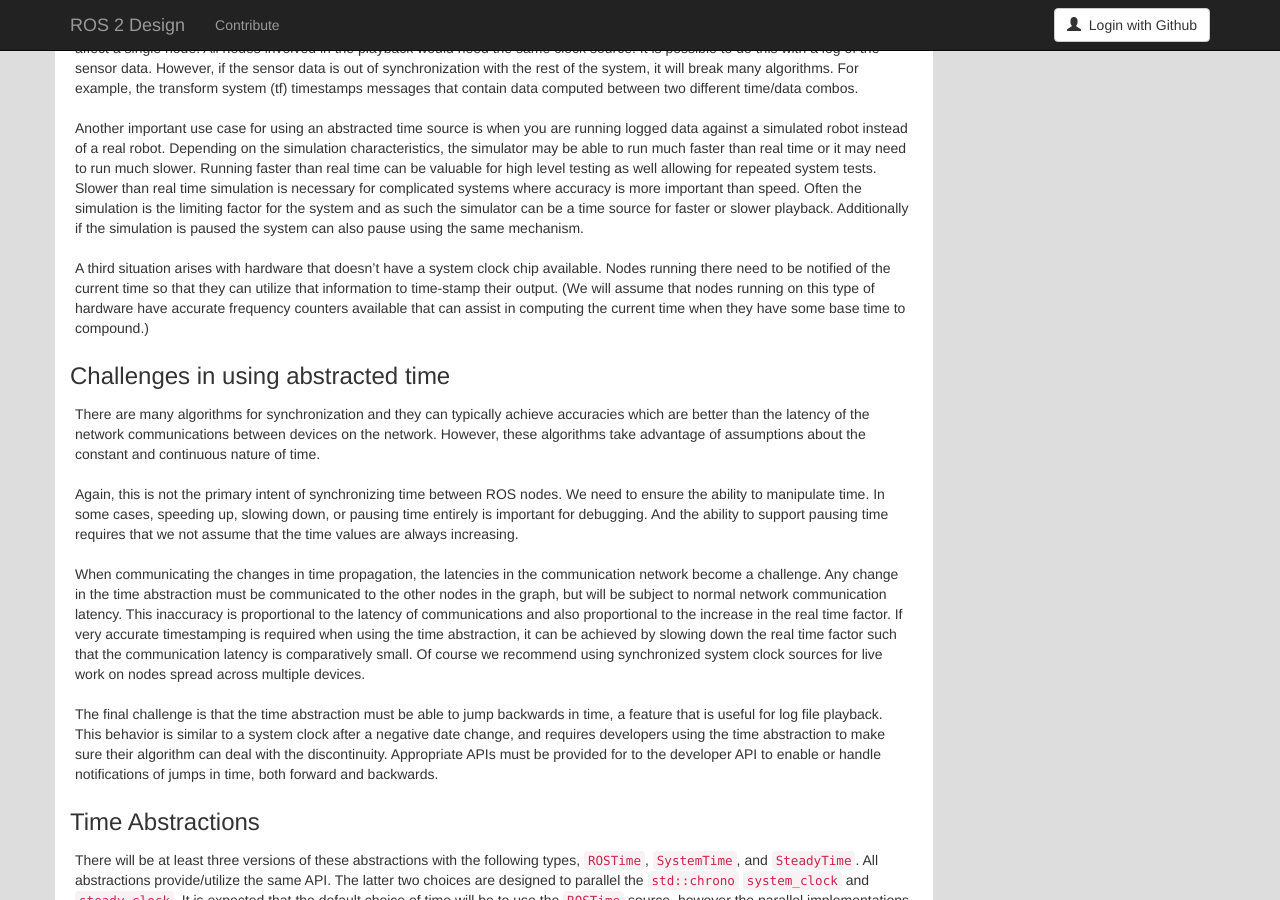
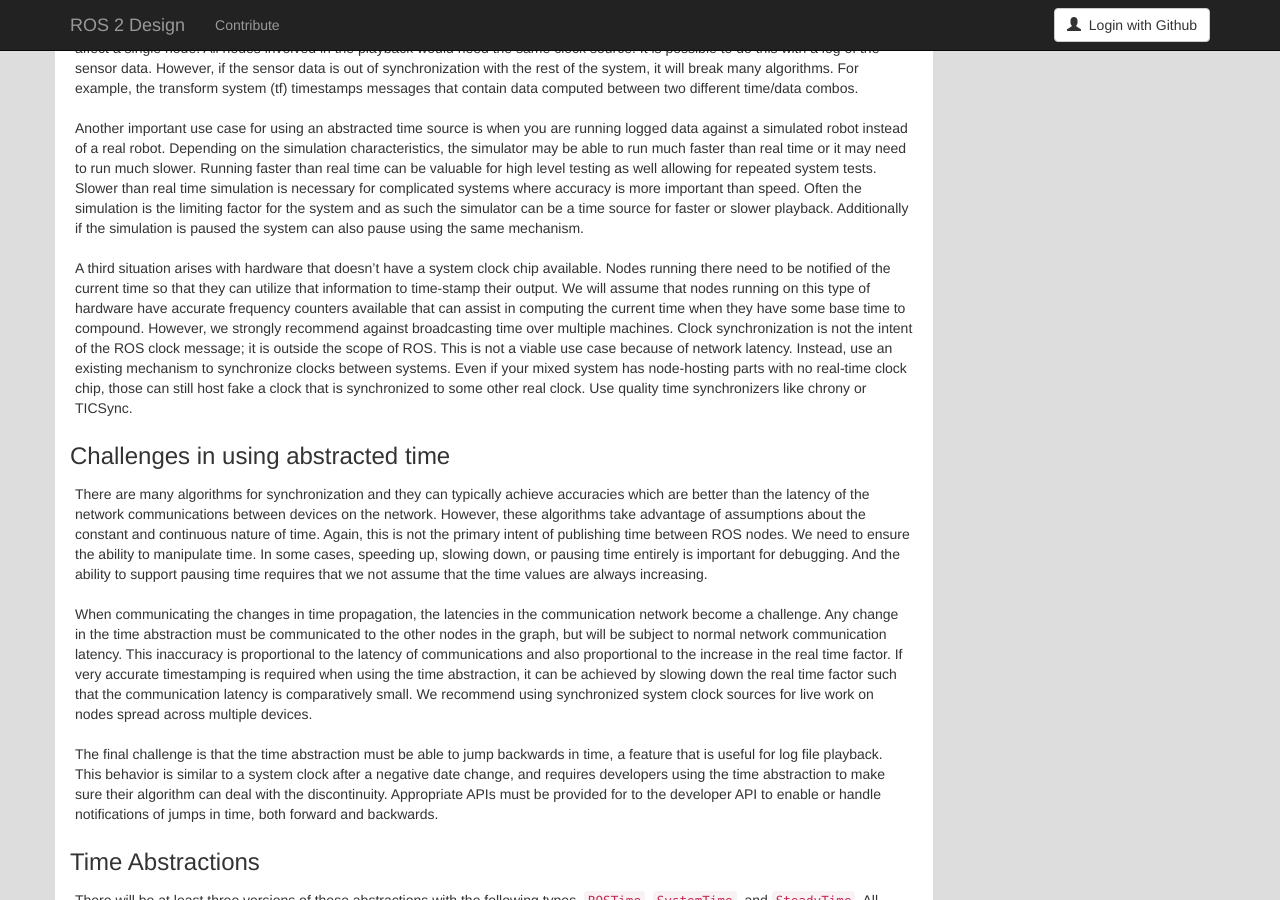
Before and after one commit to ros2/design, a Jekyll site: the page built from articles/130_ros_time.md, in a window 1280 px wide and 900 px high, scrolled down 499 px. Built offline with Jekyll 4.4.1, drawn with Linux system fonts in a browser that asks for light colours; nearby versions of some CDN libraries.

Commit message:
clarifying that we don't want to use ROSTime as a synchronization mechanism

```diff
--- a/articles/130_ros_time.md
+++ b/articles/130_ros_time.md
@@ -47,14 +47,19 @@ Additionally if the simulation is paused the system can also pause using the sam
 
 A third situation arises with hardware that doesn't have a system clock chip available.
 Nodes running there need to be notified of the current time so that they can utilize that information to time-stamp their output.
-(We will assume that nodes running on this type of hardware have accurate frequency counters available that can assist in computing the current time when they have some base time to compound.)
+We will assume that nodes running on this type of hardware have accurate frequency counters available that can assist in computing the current time when they have some base time to compound.
+However, we strongly recommend against broadcasting time over multiple machines.
+Clock synchronization is not the intent of the ROS clock message; it is outside the scope of ROS.
+This is not a viable use case because of network latency.
+Instead, use an existing mechanism to synchronize clocks between systems.
+Even if your mixed system has node-hosting parts with no real-time clock chip, those can still host fake a clock that is synchronized to some other real clock.
+Use quality time synchronizers like chrony or TICSync.
 
 ### Challenges in using abstracted time
 
 There are many algorithms for synchronization and they can typically achieve accuracies which are better than the latency of the network communications between devices on the network.
 However, these algorithms take advantage of assumptions about the constant and continuous nature of time.
-
-Again, this is not the primary intent of synchronizing time between ROS nodes.
+Again, this is not the primary intent of publishing time between ROS nodes.
 We need to ensure the ability to manipulate time.
 In some cases, speeding up, slowing down, or pausing time entirely is important for debugging.
 And the ability to support pausing time requires that we not assume that the time values are always increasing.
@@ -63,7 +68,7 @@ When communicating the changes in time propagation, the latencies in the communi
 Any change in the time abstraction must be communicated to the other nodes in the graph, but will be subject to normal network communication latency.
 This inaccuracy is proportional to the latency of communications and also proportional to the increase in the real time factor.
 If very accurate timestamping is required when using the time abstraction, it can be achieved by slowing down the real time factor such that the communication latency is comparatively small.
-Of course we recommend using synchronized system clock sources for live work on nodes spread across multiple devices.
+We recommend using synchronized system clock sources for live work on nodes spread across multiple devices.
 
 The final challenge is that the time abstraction must be able to jump backwards in time, a feature that is useful for log file playback.
 This behavior is similar to a system clock after a negative date change, and requires developers using the time abstraction to make sure their algorithm can deal with the discontinuity.
```
